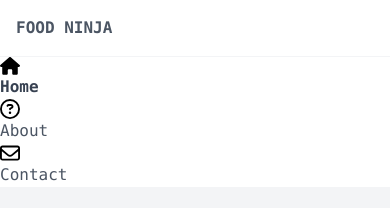
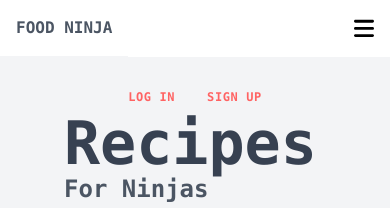
Before and after one commit to MbiamouRichy/Ecommerce-page-_Test-Tailwind, a website: page index.html in a window 390 px wide. Shown: the top 208 px of the page. Drawn offline with Linux system fonts and the light colour scheme.

Commit message:
menu hamburger

```diff
--- a/index.html
+++ b/index.html
@@ -15,31 +15,38 @@
 
 <body class="text-gray-600 font-mono">
 
-    <div class="grid md:grid-cols-3">
+    <div class="grid md:grid-cols-3 md:flex md:justify-end">
         <div class="md:col-span-1 lg:col-span-1">
-            <nav>
-                <div>
+            <nav class="text-right">
+                <div class="flex justify-between items-center">
                     <h1 class="font-bold uppercase p-4 border-b border-gray-100">
                         <a href="#" class="hover:text-gray-700">Food ninja</a>
                     </h1>
+
+                    <div id="burger" class="px-4 cursor-pointer md:hidden">
+                        <svg class="w-5" xmlns="http://www.w3.org/2000/svg" viewBox="0 0 448 512"><!--! Font Awesome Pro 6.4.0 by @fontawesome - https://fontawesome.com License - https://fontawesome.com/license (Commercial License) Copyright 2023 Fonticons, Inc. --><path d="M0 96C0 78.3 14.3 64 32 64H416c17.7 0 32 14.3 32 32s-14.3 32-32 32H32C14.3 128 0 113.7 0 96zM0 256c0-17.7 14.3-32 32-32H416c17.7 0 32 14.3 32 32s-14.3 32-32 32H32c-17.7 0-32-14.3-32-32zM448 416c0 17.7-14.3 32-32 32H32c-17.7 0-32-14.3-32-32s14.3-32 32-32H416c17.7 0 32 14.3 32 32z"/></svg>
+                    </div>
                 </div>
-                <ul>
-                    <li class="text-gray-700 font-bold">
-                        <a href="">
-                            <svg class="w-5 " xmlns="http://www.w3.org/2000/svg" viewBox="0 0 576 512"><!--! Font Awesome Pro 6.4.0 by @fontawesome - https://fontawesome.com License - https://fontawesome.com/license (Commercial License) Copyright 2023 Fonticons, Inc. --><path d="M575.8 255.5c0 18-15 32.1-32 32.1h-32l.7 160.2c0 2.7-.2 5.4-.5 8.1V472c0 22.1-17.9 40-40 40H456c-1.1 0-2.2 0-3.3-.1c-1.4 .1-2.8 .1-4.2 .1H416 392c-22.1 0-40-17.9-40-40V448 384c0-17.7-14.3-32-32-32H256c-17.7 0-32 14.3-32 32v64 24c0 22.1-17.9 40-40 40H160 128.1c-1.5 0-3-.1-4.5-.2c-1.2 .1-2.4 .2-3.6 .2H104c-22.1 0-40-17.9-40-40V360c0-.9 0-1.9 .1-2.8V287.6H32c-18 0-32-14-32-32.1c0-9 3-17 10-24L266.4 8c7-7 15-8 22-8s15 2 21 7L564.8 231.5c8 7 12 15 11 24z"/></svg>
+                <ul id="menu" class="text-sm mt-6 hidden md:block">
+                    <li class="text-gray-700 font-bold py-1  border-r-4 border-primary">
+                        <a class="px-4 flex justify-end" href="">
                             <span>Home</span>
+
+                            <svg class="w-5 ml-2" xmlns="http://www.w3.org/2000/svg" viewBox="0 0 576 512"><!--! Font Awesome Pro 6.4.0 by @fontawesome - https://fontawesome.com License - https://fontawesome.com/license (Commercial License) Copyright 2023 Fonticons, Inc. --><path d="M575.8 255.5c0 18-15 32.1-32 32.1h-32l.7 160.2c0 2.7-.2 5.4-.5 8.1V472c0 22.1-17.9 40-40 40H456c-1.1 0-2.2 0-3.3-.1c-1.4 .1-2.8 .1-4.2 .1H416 392c-22.1 0-40-17.9-40-40V448 384c0-17.7-14.3-32-32-32H256c-17.7 0-32 14.3-32 32v64 24c0 22.1-17.9 40-40 40H160 128.1c-1.5 0-3-.1-4.5-.2c-1.2 .1-2.4 .2-3.6 .2H104c-22.1 0-40-17.9-40-40V360c0-.9 0-1.9 .1-2.8V287.6H32c-18 0-32-14-32-32.1c0-9 3-17 10-24L266.4 8c7-7 15-8 22-8s15 2 21 7L564.8 231.5c8 7 12 15 11 24z"/></svg>
                         </a>
                     </li>
-                    <li>
-                        <a href="">
-                            <svg class="w-5" xmlns="http://www.w3.org/2000/svg" viewBox="0 0 512 512"><!--! Font Awesome Pro 6.4.0 by @fontawesome - https://fontawesome.com License - https://fontawesome.com/license (Commercial License) Copyright 2023 Fonticons, Inc. --><path d="M464 256A208 208 0 1 0 48 256a208 208 0 1 0 416 0zM0 256a256 256 0 1 1 512 0A256 256 0 1 1 0 256zm169.8-90.7c7.9-22.3 29.1-37.3 52.8-37.3h58.3c34.9 0 63.1 28.3 63.1 63.1c0 22.6-12.1 43.5-31.7 54.8L280 264.4c-.2 13-10.9 23.6-24 23.6c-13.3 0-24-10.7-24-24V250.5c0-8.6 4.6-16.5 12.1-20.8l44.3-25.4c4.7-2.7 7.6-7.7 7.6-13.1c0-8.4-6.8-15.1-15.1-15.1H222.6c-3.4 0-6.4 2.1-7.5 5.3l-.4 1.2c-4.4 12.5-18.2 19-30.6 14.6s-19-18.2-14.6-30.6l.4-1.2zM224 352a32 32 0 1 1 64 0 32 32 0 1 1 -64 0z"/></svg>
+                    <li  class="py-1 border-r-4 border-white">
+                        <a class="px-4 flex justify-end" href="">
                             <span>About</span>
+
+                            <svg class="w-5 ml-2" xmlns="http://www.w3.org/2000/svg" viewBox="0 0 512 512"><!--! Font Awesome Pro 6.4.0 by @fontawesome - https://fontawesome.com License - https://fontawesome.com/license (Commercial License) Copyright 2023 Fonticons, Inc. --><path d="M464 256A208 208 0 1 0 48 256a208 208 0 1 0 416 0zM0 256a256 256 0 1 1 512 0A256 256 0 1 1 0 256zm169.8-90.7c7.9-22.3 29.1-37.3 52.8-37.3h58.3c34.9 0 63.1 28.3 63.1 63.1c0 22.6-12.1 43.5-31.7 54.8L280 264.4c-.2 13-10.9 23.6-24 23.6c-13.3 0-24-10.7-24-24V250.5c0-8.6 4.6-16.5 12.1-20.8l44.3-25.4c4.7-2.7 7.6-7.7 7.6-13.1c0-8.4-6.8-15.1-15.1-15.1H222.6c-3.4 0-6.4 2.1-7.5 5.3l-.4 1.2c-4.4 12.5-18.2 19-30.6 14.6s-19-18.2-14.6-30.6l.4-1.2zM224 352a32 32 0 1 1 64 0 32 32 0 1 1 -64 0z"/></svg>
                         </a>
                     </li>
-                    <li>
-                        <a href="">
-                            <svg class="w-5" xmlns="http://www.w3.org/2000/svg" viewBox="0 0 512 512"><!--! Font Awesome Pro 6.4.0 by @fontawesome - https://fontawesome.com License - https://fontawesome.com/license (Commercial License) Copyright 2023 Fonticons, Inc. --><path d="M64 112c-8.8 0-16 7.2-16 16v22.1L220.5 291.7c20.7 17 50.4 17 71.1 0L464 150.1V128c0-8.8-7.2-16-16-16H64zM48 212.2V384c0 8.8 7.2 16 16 16H448c8.8 0 16-7.2 16-16V212.2L322 328.8c-38.4 31.5-93.7 31.5-132 0L48 212.2zM0 128C0 92.7 28.7 64 64 64H448c35.3 0 64 28.7 64 64V384c0 35.3-28.7 64-64 64H64c-35.3 0-64-28.7-64-64V128z"/></svg>
+                    <li class="py-1 border-r-4 border-white">
+                        <a class="px-4 flex justify-end" href="">
                             <span>Contact</span>
+
+                            <svg class="w-5 ml-2" xmlns="http://www.w3.org/2000/svg" viewBox="0 0 512 512"><!--! Font Awesome Pro 6.4.0 by @fontawesome - https://fontawesome.com License - https://fontawesome.com/license (Commercial License) Copyright 2023 Fonticons, Inc. --><path d="M64 112c-8.8 0-16 7.2-16 16v22.1L220.5 291.7c20.7 17 50.4 17 71.1 0L464 150.1V128c0-8.8-7.2-16-16-16H64zM48 212.2V384c0 8.8 7.2 16 16 16H448c8.8 0 16-7.2 16-16V212.2L322 328.8c-38.4 31.5-93.7 31.5-132 0L48 212.2zM0 128C0 92.7 28.7 64 64 64H448c35.3 0 64 28.7 64 64V384c0 35.3-28.7 64-64 64H64c-35.3 0-64-28.7-64-64V128z"/></svg>
                         </a>
                     </li>
                 </ul>
@@ -119,6 +126,7 @@
             </div>
         </main>
     </div>
+    <script src="script.js"></script>
 </body>
 
 </html>
--- /dev/null
+++ b/script.js
@@ -0,0 +1,10 @@
+const burger = document.querySelector('#burger')
+const menu = document.querySelector('#menu')
+
+burger.addEventListener('click', () =>{
+    if(menu.classList.contains('hidden')){
+        menu.classList.remove('hidden')
+    }else{
+        menu.classList.add('hidden')
+    }
+})
```
Also changed, not shown: dist/style.css.
